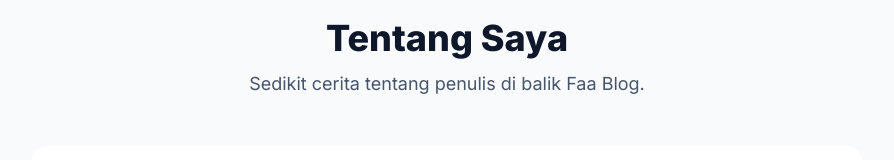
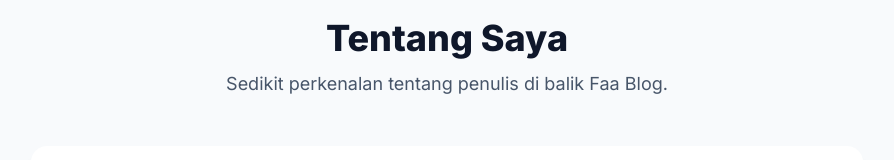
Before and after one commit to faablog/faablog.github.io, a plain HTML site: page index.html in a window 1280 px wide. Both pictures are taken after a click on the link "Tentang". Shown: the part 190-350 px from the top of the page, without its empty margins (193-1087 px from the left). Drawn offline with nearby package versions, Linux system fonts and the light colour scheme.

Commit message:
Update index.html

```diff
--- a/index.html
+++ b/index.html
@@ -109,7 +109,7 @@
                 <section class="py-16 md:py-24">
                     <div class="text-center mb-12">
                         <h1 class="text-4xl font-extrabold text-slate-900">Tentang Saya</h1>
-                        <p class="mt-3 text-lg text-slate-600">Sedikit cerita tentang penulis di balik Faa Blog.</p>
+                        <p class="mt-3 text-lg text-slate-600">Sedikit perkenalan tentang penulis di balik Faa Blog.</p>
                     </div>
                     <div class="bg-white rounded-2xl shadow-xl p-8 md:p-12 flex flex-col md:flex-row items-center gap-8 md:gap-12">
                         <div class="md:w-1/3 text-center">
```
